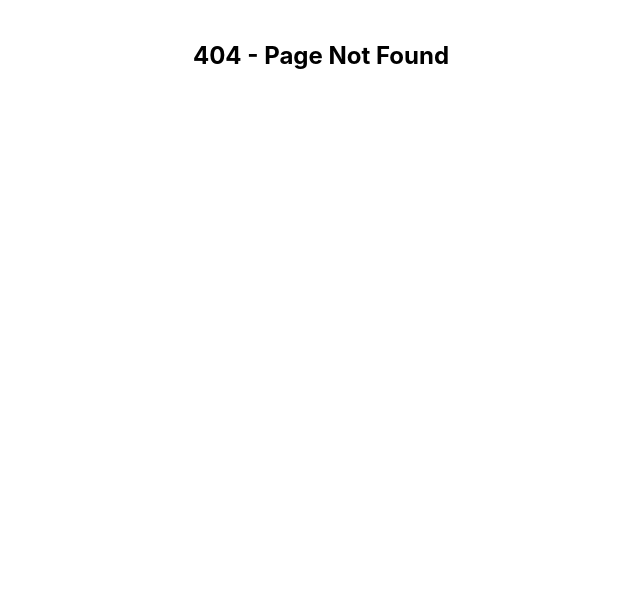
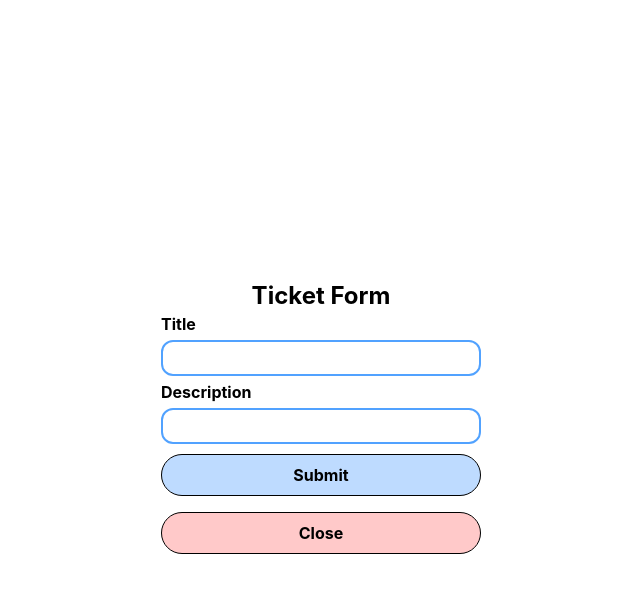
Before and after one commit to Jatin-Joshi-9/react-auth-app, a React (Vite) app: page /tickets in a window 1280 px wide. Before the commit this address had no page. Shown: the top 592 px of the page, without its empty margins (319-959 px from the left). Built offline with nearby package versions, Linux system fonts and the light colour scheme.

Commit message:
feat:add UI  for create ticket feature

```diff
--- /dev/null
+++ b/src/pages/CreateTicket.tsx
@@ -0,0 +1,81 @@
+import React from 'react'
+import { Form, Formik } from 'formik';
+import {Link} from 'react-router-dom';
+import InputField from '../Components/InputField.tsx';
+import createTicketSchema from '../schemas/createTicketValidation.schema.ts';
+import { useNavigate } from 'react-router-dom';
+
+interface CreateTicketValues {
+    title: string;
+    description: string;
+}
+const CreateTicket = () => {
+    const navigate = useNavigate();
+    const initialValues: CreateTicketValues = {
+        title: "",
+        description: ""
+    };
+
+    const handleSubmit = async (values: CreateTicketValues) => {
+        console.log(import.meta.env.VITE_TICKETS_API_URL);
+        try {
+            const response = await fetch(`${import.meta.env.VITE_TICKETS_API_URL}`, {
+                method: "POST",
+                headers: {
+                    "Content-Type": "application/json",
+                    "Authorization": `Bearer ${localStorage.getItem("token")}`
+                },
+                body: JSON.stringify(values)
+            });
+
+            if (response.ok) {
+                console.log("Ticket created successfully");
+                const data = await response.json();
+                console.log("Response data:", data);
+            } else {
+                const data = await response.json();
+                console.error("Failed to create ticket:", data);
+            }
+        }
+        catch (error) {
+            console.error("Error creating ticket:", error);
+        }
+  }
+  const handleClose = () => {
+    navigate("/");
+  }
+
+  return (
+    <div className="flex flex-col items-center h-screen justify-center">
+      <h1 className='text-2xl font-bold text-center mt-10'>Ticket Form</h1>
+
+      <Formik className="formType flex flex-col gap-1"
+      initialValues={initialValues}
+        validationSchema={createTicketSchema}
+        onSubmit={handleSubmit}>
+
+        <Form className="formType flex flex-col gap-1 w-80">
+
+            <InputField label="Title" name="title" type="text" />
+
+            <InputField label="Description" name="description" type="text" />
+
+          <button
+            className="bg-blue-200 border-b-black border text-1xl font-bold rounded-3xl my-1.5 py-2 cursor-grab"
+            type="submit">
+            Submit
+          </button>
+
+          <button className="bg-red-200 border-black border text-1xl font-bold rounded-3xl my-1.5 py-2 cursor-grab"
+            type="button"
+            onClick={handleClose}>
+            Close
+          </button>
+        </Form>
+      </Formik>
+    </div>
+  )
+}
+
+
+export default CreateTicket
--- a/src/pages/Home.tsx
+++ b/src/pages/Home.tsx
@@ -13,7 +13,7 @@ const Home = () => {
     }, []);
 
   return (
-    <div className="flex flex-col items-center h-screen">
+    <div className="flex flex-col items-center h-screen justify-center">
       <h1 className='text-2xl font-bold text-center mt-10'>Welcome to the Home Page</h1>
       <button className='bg-blue-200 border-black border font-bold rounded-3xl  py-2 px-5 cursor-grab mt-5'
         onClick={() => {
@@ -25,7 +25,7 @@ const Home = () => {
 
       <button className='bg-blue-200 border-black border font-bold rounded-3xl  py-2 px-5 cursor-grab mt-5'
         onClick={() => {
-          navigate("/create-ticket");
+          navigate("/tickets");
         }}>
         Create Ticket
       </button>
--- a/src/pages/Login.tsx
+++ b/src/pages/Login.tsx
@@ -42,8 +42,8 @@ const Login = () => {
   };
 
   return (
-    <div className="flex flex-col items-center h-screen justify-center">
-      <h2 className="text-xl font-semibold mb-4 bg-blue-400 rounded-2xl p-3">
+    <div className="flex flex-col items-center h-screen justify-center border-2 border-black">
+      <h2 className="text-xl font-semibold mb-4 bg-blue-200 rounded-2xl p-3">
         Login Form
       </h2>
 
@@ -56,9 +56,7 @@ const Login = () => {
 
             <InputField label="Email" name="email" type="email" />
 
-            <InputField label="Password" name="password" type="password" />
-
-
+            <InputField label="Password" name="password" type="password"/>
 
           <button
             className="bg-blue-200 border-b-black border text-1xl font-bold rounded-3xl my-1.5 py-2 cursor-grab"
--- a/src/routes/AppRoutes.tsx
+++ b/src/routes/AppRoutes.tsx
@@ -12,7 +12,7 @@ const AppRoutes = () => {
         <Route path="/" element={<Home />} />
         <Route path="/signup" element={<Signup />} />
         <Route path="/login" element={<Login />} />
-        <Route path="/create-ticket" element={<CreateTicket />} />
+        <Route path="/tickets" element={<CreateTicket />} />
         <Route path="*" element={<NotFound />} />
       </Routes>
     </BrowserRouter>
--- /dev/null
+++ b/src/schemas/createTicketValidation.schema.ts
@@ -0,0 +1,18 @@
+import {object, string} from 'yup';
+
+const createTicketSchema = object({
+    title: string()
+        .required("Title is required")
+        .trim()
+        .min(3, "Title must be at least 3 characters long")
+        .max(100, "Title must not exceed 100 characters"),
+
+    description: string()
+        .required("Description is required")
+        .trim()
+        .min(10, "Description must be at least 10 characters long")
+        .required("Description is required")
+        .max(1000, "Description must not exceed 1000 characters")
+});
+
+export default createTicketSchema;
```
